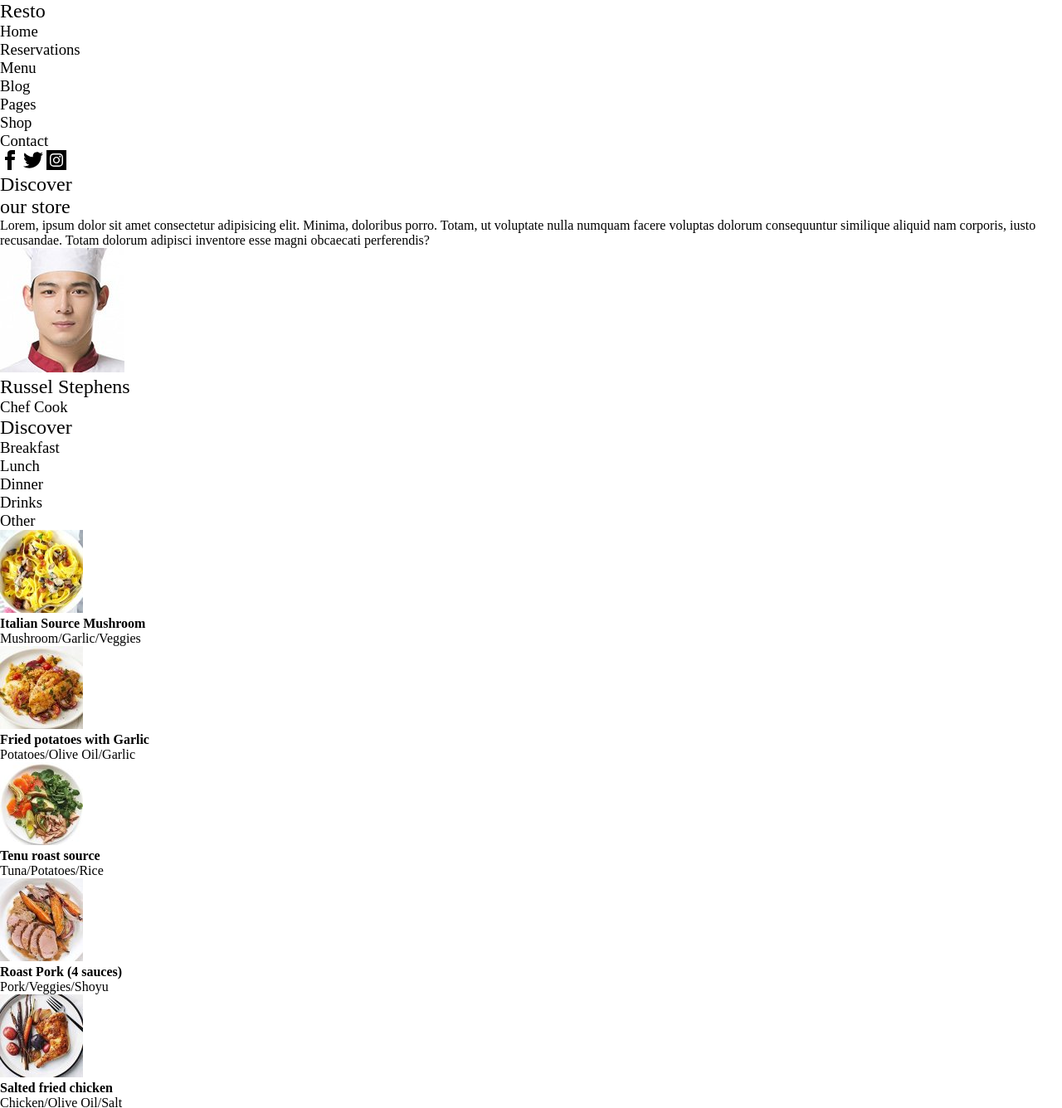
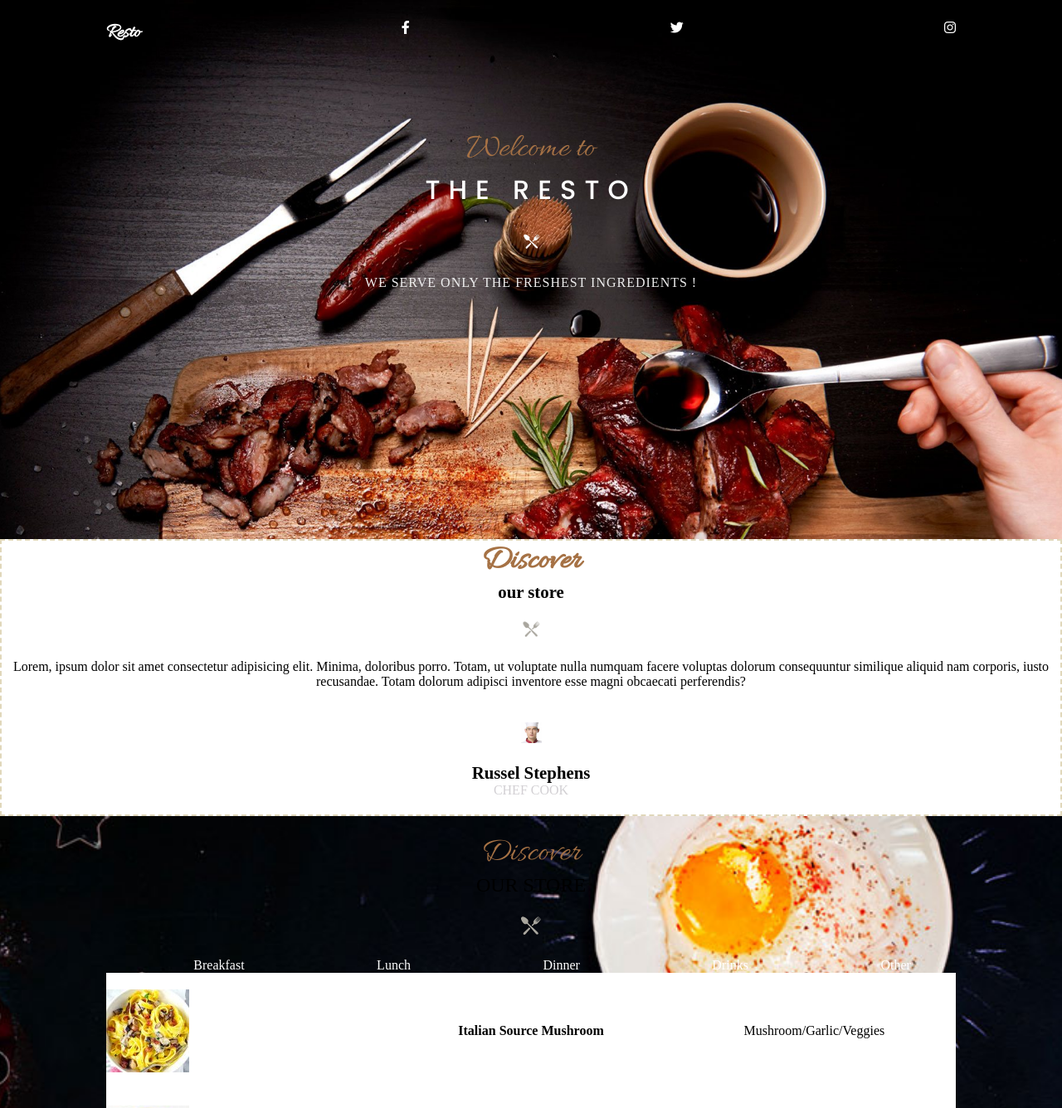
Before and after one commit to Julien-Po/Site-resto, a plain HTML site: page RESTO exo/index.html in a window 1280 px wide. Shown: the top 1336 px of the page at 83% size. Drawn offline with Linux system fonts and the light colour scheme.

Commit message:
Commencement du CSS

```diff
--- a/RESTO exo/index.html
+++ b/RESTO exo/index.html
@@ -4,11 +4,15 @@
     <meta charset="UTF-8">
     <meta http-equiv="X-UA-Compatible" content="IE=edge">
     <meta name="viewport" content="width=device-width, initial-scale=1.0">
+    <link rel="stylesheet" href="https://cdnjs.cloudflare.com/ajax/libs/font-awesome/6.0.0-beta3/css/all.min.css"
+    integrity="sha512-Fo3rlrZj/k7ujTnHg4CGR2D7kSs0v4LLanw2qksYuRlEzO+tcaEPQogQ0KaoGN26/zrn20ImR1DfuLWnOo7aBA=="
+    crossorigin="anonymous" referrerpolicy="no-referrer" />
     <link rel="stylesheet" href="style.css">
-    <title>Document</title>
+    <title>Resto Wanmin</title>
 </head>
 <body>
     <header>
+    <div class="menu">
         <h2>Resto</h2>
         <h3>Home</h3>
         <h3>Reservations</h3>
@@ -17,18 +21,22 @@
         <h3>Pages</h3>
         <h3>Shop</h3>
         <h3>Contact</h3>
-        <svg xmlns="http://www.w3.org/2000/svg" width="24" height="24" viewBox="0 0 24 24"><path d="M9 8h-3v4h3v12h5v-12h3.642l
-        .358-4h-4v-1.667c0-.955.192-1.333 1.115-1.333h2.885v-5h-3.808c-3.596 0-5.192 1.583-5.192 4.615v3.385z"/></svg>
-        <svg xmlns="http://www.w3.org/2000/svg" width="24" height="24" viewBox="0 0 24 24"><path d="M24 4.557c-.883.392-1.832.656-2.828
-        .775 1.017-.609 1.798-1.574 2.165-2.724-.951.564-2.005.974-3.127 1.195-.897-.957-2.178-1.555-3.594-1.555-3.179 0-5.515
-        2.966-4.797 6.045-4.091-.205-7.719-2.165-10.148-5.144-1.29 2.213-.669 5.108 1.523 6.574-.806-.026-1.566-.247-2.229-.616-.054
-        2.281 1.581 4.415 3.949 4.89-.693.188-1.452.232-2.224.084.626 1.956 2.444 3.379 4.6 3.419-2.07 1.623-4.678 2.348-7.29 2.04
-         2.179 1.397 4.768 2.212 7.548 2.212 9.142 0 14.307-7.721 13.995-14.646.962-.695 1.797-1.562 2.457-2.549z"/></svg>
-         <img src="./img/iconmonstr-instagram-12.svg" alt="insta">
+    </div>
+    <div class="navbar">
+        <h2>Resto</h2>
+        <i class="fab fa-facebook-f"></i>
+        <i class="fab fa-twitter"></i>
+        <i class="fab fa-instagram"></i>
+    </div>
+    <div class="bienvenue">
+        <h2><div class="porange">Welcome to</div>The Resto</h2>
+        <img src="./img/ic-plate-big.png" alt="logoblanc">
+        <p>We serve only the freshest ingredients !</p>
+    </div>
     </header>
-    <section>
-        <h2>Discover</h2>
-        <h2>our store</h2>
+    <section class="deuxieme">
+        <h2><div class="porange">Discover</div>our store</h2>
+        <img src="./img/ic-plate.png" alt="logoplat">
         <p>Lorem, ipsum dolor sit amet consectetur adipisicing elit.
             Minima, doloribus porro. Totam, ut voluptate nulla numquam facere voluptas dolorum consequuntur similique aliquid nam
             corporis, iusto recusandae. Totam dolorum adipisci inventore esse magni obcaecati perferendis?</p>
@@ -36,13 +44,17 @@
             <h2>Russel Stephens</h2>
             <h3>Chef Cook</h3>
     </section>
-    <nav>
-        <h2>Discover</h2>
-        <h3>Breakfast</h3>
-        <h3>Lunch</h3>
-        <h3>Dinner</h3>
-        <h3>Drinks</h3>
-        <h3>Other</h3>
+    <nav class="troisieme">
+        <h2><div class="porange">Discover</div>our store</h2>
+        <img src="./img/ic-plate.png" alt="">
+     <ul>
+        <li>Breakfast</li>
+        <li>Lunch</li>
+        <li>Dinner</li>
+        <li>Drinks</li>
+        <li>Other</li>
+    </ul>
+    <div class="gridmenu">
         <img src="./img/dish-item-01.jpg" alt="">
         <h4>Italian Source Mushroom</h4>
         <p>Mushroom/Garlic/Veggies</p>
@@ -67,6 +79,7 @@
         <img src="./img/dish-item-08.jpg" alt="">
         <h4>Baked potato pizza</h4>
         <p>Potatoes/Bread/Cheese</p>
+    </div>
     </nav>
     <section>
         <div>
@@ -100,7 +113,59 @@
     <nav>
         <h2>Upcoming</h2>
         <h2>our event</h2>
-
+        <img src="./img/ic-plate.png" alt="">
+     <div>
+         <h2>08</h2>
+         <h2>July</h2>
+         <h3>Night Insperescu Party</h3>
+         <p>Restaurant Resto</p>
+         <i class="fas fa-map-marker-alt"></i>
+         <p>10:00pm-6am</p>
+        <i class="far fa-clock"></i>
+        <a href="" class="ticket">Buy Tickets</a>
+    </div>
+    <div>
+        <h2>08</h2>
+        <h2>DJ Robagrhume</h3>
+        <p>Restaurant Resto</p>
+        <i class="fas fa-map-marker-alt"></i>
+        <p>10:00pm-6am</p>
+       <i class="far fa-clock"></i>
+       <a href="" class="ticket">Buy Tickets</a>
+    </div>
+    <div>
+        <h2>08</h2>
+        <h2>July</h2>
+        <h3>Thousand Celebrities at Johnnie Night</h3>
+        <i class="fas fa-map-marker-alt"></i>
+        <p>10:00pm-6am</p>
+       <i class="far fa-clock"></i>
+       <a href="" class="ticket">Buy Tickets</a>
+    </div>
     </nav>
+    <section>
+        <img src="./img/avatar-02.jpg" alt="">
+        <p>Lorem ipsum dolor sit amet consectetur adipisicing elit. A culpa reiciendis ea ullam voluptatibus alias vero id tenetur
+            quas aspernatur aperiam ducimus animi temporibus veritatis debitis molestias inventore, nemo accusamus commodi fugiat
+            neque natus velit! Alias nobis sit architecto quaerat.</p>
+            <h2>Russel Stephens</h2>
+            <h3>Ceo-HeadPassion</h3>
+    </section>
+    <footer>
+        <div>
+        <h2>Resto</h2>
+        <p>Lorem ipsum dolor sit amet consectetur adipisicing elit. Beatae, iure libero ea temporibus sint nemo quam, eos ducimus
+            voluptas nihil quaerat ipsa fugit iste! Nulla!</p>
+        </div>
+        <div>
+            <label for="Email"></label>
+            <input type="text" value="Your email adress">
+            <h2>Follow us : </h2>
+            <i class="fab fa-facebook-f"></i>
+            <i class="fab fa-twitter"></i>
+            <i class="fab fa-instagram"></i>
+            <i class="fab fa-pinterest"></i>
+        </div>
+    </footer>
 </body>
 </html>
--- a/RESTO exo/style.css
+++ b/RESTO exo/style.css
@@ -1,3 +1,5 @@
+@import url('https://fonts.googleapis.com/css2?family=Allura&family=Poppins:wght@500&family=Roboto:wght@300&display=swap');
+
 * {
     padding: 0;
     margin: 0;
@@ -10,3 +12,151 @@ h2 {
 h3 {
     font-weight: normal;
 }
+
+a {
+    text-decoration: none;
+    color: black;
+}
+
+li {
+    list-style: none;
+}
+
+.menu {
+    visibility: hidden;
+    height: 0;
+}
+
+header {
+    background: url(./img/bg-slider-06.jpg) center/cover;
+    height: auto;
+}
+
+
+
+.navbar {
+    display: flex;
+    justify-content: space-between;
+    max-width: 80%;
+    margin: 0 auto;
+    padding-top: 25px;
+}
+
+.navbar h2 {
+    color: white;
+    font-family: 'Allura';
+    font-weight: bold;
+    font-size: 1.5rem;
+}
+.navbar i {
+    color: white;
+}
+
+.bienvenue {
+    text-align: center;
+    padding-top: 100px;
+}
+
+.bienvenue h2 {
+    font-size: 2rem;
+    color: white;
+    letter-spacing: 10px;
+    text-transform: uppercase;
+    font-family: 'Poppins';
+}
+
+.porange {
+    font-family: 'Allura';
+    color: #a67245;
+    font-size: 2.5rem;
+    letter-spacing: 0px;
+    text-transform: none;
+}
+
+.bienvenue img {
+    height: 25px;
+    width: 25px;
+    padding-top: 25px;
+}
+
+.bienvenue p {
+    font-family: 'Robotto';
+    font-weight: thin;
+    color : #eeeeee;
+    text-transform: uppercase;
+    letter-spacing: 1px;
+    padding-bottom: 300px;
+    padding-top: 25px;
+}
+
+.deuxieme {
+    text-align: center;
+     border: 2px dashed #e0d7ba;
+}
+
+.deuxieme h2 {
+    font-weight: bold;
+}
+
+.deuxieme img {
+    padding-top: 20px;
+    padding-bottom: 20px;
+}
+
+.deuxieme p {
+    padding-bottom: 20px;
+}
+
+.deuxieme img {
+    border-radius: 150px;
+    height: 25px;
+    width: 25px;
+}
+
+.deuxieme h2 {
+    font-size: 1.3rem;
+}
+
+.deuxieme h3 {
+    font-size: 1rem;
+    color: #bfbcc1;
+    text-transform: uppercase;
+    opacity: 0.7;
+    padding-bottom: 20px;
+}
+
+.troisieme {
+    text-align: center;
+    background: url(./img/bg-menu-01.jpg) center/cover;
+}
+
+.troisieme ul {
+    max-width: 80%;
+    display: flex;
+    justify-content: space-around;
+    transform: translateX(15%);
+    color: white;
+}
+
+.troisieme h2 {
+    padding-top: 20px;
+    text-transform: uppercase;
+}
+
+.troisieme img {
+    padding-top: 20px;
+    padding-bottom: 20px;
+}
+
+.gridmenu {
+    max-width: 80%;
+    margin: 0 auto;
+    background-color: white;
+    display: grid;
+    align-items: center;
+    grid-template-columns: 1fr 1fr 1fr;
+    grid-template-areas:
+    ;
+}
+
+/* faire 3 colonnes et 8 lignes  */
```
